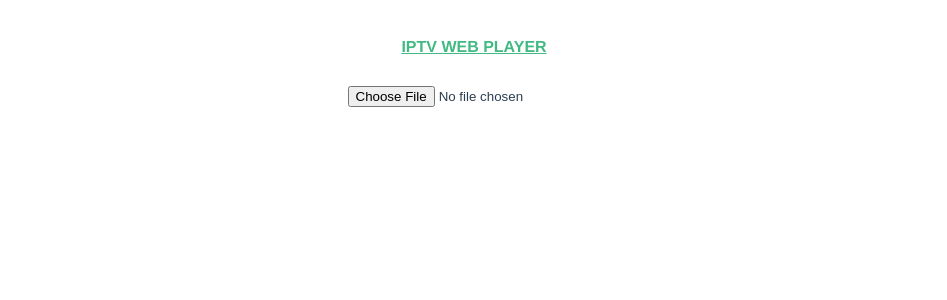
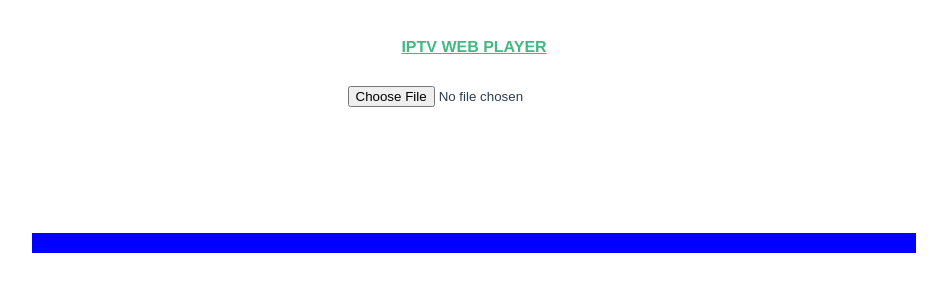
Before and after one commit to yudax42/Iwc, a Vue app: page / in a window 1280 px wide. Shown: the top 300 px of the page, without its empty margins (166-1113 px from the left). Built offline with nearby package versions, Linux system fonts and the light colour scheme.

Commit message:
displaying channels done

```diff
--- a/src/views/Home.vue
+++ b/src/views/Home.vue
@@ -3,12 +3,53 @@
     <form @submit.prevent>
       <input type="file" @change="preview" />
     </form>
-    <pre>
-      {{ event }}
-      {{ playlist }}
-    </pre>
+    <div class="container">
+      <div class="playlists">
+        <div v-show="playlist.length > 1">
+          <div class="channel" v-for="i in playlist" :key="i.link">
+            <p>{{ i.name }}</p>
+            <!-- <p>{{ i.link }}</p> -->
+          </div>
+        </div>
+      </div>
+      <div class="player"></div>
+    </div>
   </div>
 </template>
+
+<style lang="css" scoped>
+.container {
+  width: 100%;
+  overflow: hidden;
+  margin-top: 10%;
+}
+.container div {
+  display: inline-block;
+}
+.playlists {
+  /* background: red; */
+  width: 29%;
+  /* height: 20px; */
+  float: left;
+}
+.playlists .channel {
+  background: #eee;
+  border: 0.5px solid #333;
+  margin-bottom: 5px;
+  padding: 10px;
+  margin: 10px;
+  width: 100%;
+  display: block;
+}
+.playlists .channel:hover {
+  cursor: pointer;
+}
+.player {
+  background: blue;
+  width: 70%;
+  height: 20px;
+}
+</style>
 
 <script>
 export default {
@@ -35,11 +76,11 @@ export default {
       // console.log(parse);
       while (i < parse.length) {
         let j = i;
-        const channel = { name: parse[i].split("|")[1], link: parse[j + 1] };
+        const channel = { name: parse[i].split(",")[1], link: parse[j + 1] };
         playlist.push(channel);
         i = i + 2;
       }
-      console.log(playlist);
+      this.playlist = playlist;
     },
   },
 };
```
